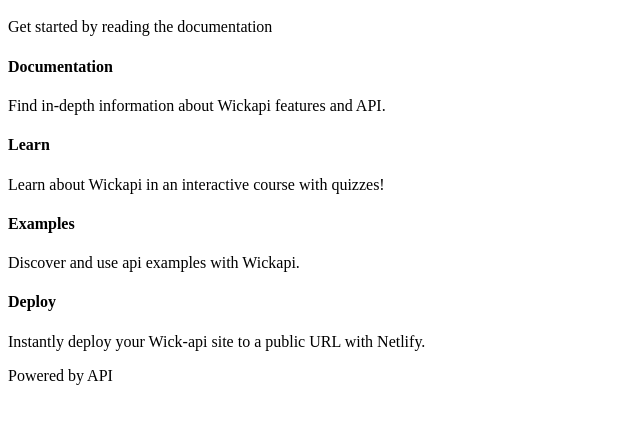
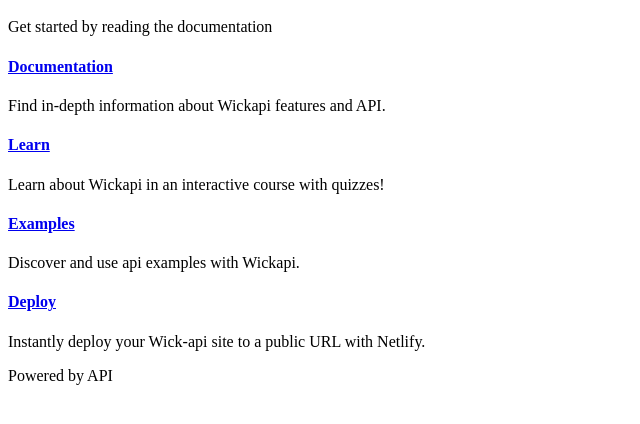
Before and after one commit to Im-Hassan-wd/wick-api, a plain HTML site: page index.html in a window 1280 px wide. Shown: the part 48-472 px from the top of the page, without its empty margins (0-640 px from the left). Drawn offline with Linux system fonts and the light colour scheme.

Commit message:
Template

```diff
--- a/index.html
+++ b/index.html
@@ -10,7 +10,7 @@
       <header><!-- header -->
         <div>
           <h1>Welcome to Wick Api</h1>
-          <p>Get started by reading the <span>documentation</span></p>
+          <p>Get started by reading the <a>documentation</a></p>
         </div>
       </header>
       <div><!-- card wrapper div -->
@@ -18,25 +18,25 @@
           <!-- cards go here -->
           <div>
             <h4>
-              <span>Documentation</span>
+              <a href="#">Documentation</a>
             </h4>
             <p>Find in-depth information about Wickapi features and API.</p>
           </div>
           <div>
             <h4>
-              <span>Learn</span>
+              <a href="#">Learn</a>
             </h4>
             <p>Learn about Wickapi in an interactive course with quizzes!</p>
           </div>
           <div>
             <h4>
-              <span>Examples</span>
+              <a href="#">Examples</a>
             </h4>
             <p>Discover and use api examples with Wickapi.</p>
           </div>
           <div>
             <h4>
-              <span>Deploy</span>
+              <a href="#">Deploy</a>
             </h4>
             <p>Instantly deploy your Wick-api site to a public URL with Netlify.</p>
           </div>
```
